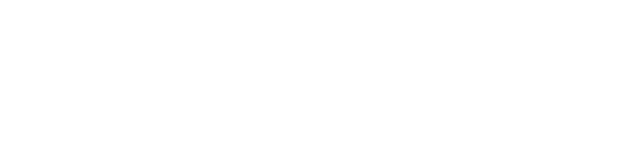
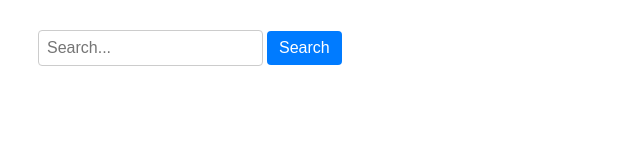
Before and after one commit to acciojob/Interactive-Search-debasisnayak12, a website: page main.html in a window 1280 px wide. Shown: the whole page, without its empty margins (0-640 px from the left). Drawn offline with Linux system fonts and the light colour scheme.

Commit message:
created a submission

```diff
--- a/main.html
+++ b/main.html
@@ -8,6 +8,10 @@
 
 <body>
 	<!-- the entire body must be written by student -->
+	<div class="search">
+		<input type="text" class="input" placeholder="Search...">
+		<button class="btn">Search</button>
+	</div>
     <script type="text/javascript" src="./script.js">
 </script>
 
--- a/script.js
+++ b/script.js
@@ -1 +1,9 @@
 //your JS code here. If required.
+  const searchContainer = document.querySelector('.search');
+  const searchInput = document.querySelector('.input');
+  const searchBtn = document.querySelector('.btn');
+
+searchBtn.addEventListener(('click'), () => {
+	searchContainer.classList.add('active');
+	searchInput.focus();
+});
--- a/styles.css
+++ b/styles.css
@@ -1 +1,22 @@
 /*  your css code here. If applicable */
+.search {
+    margin:20px;
+	padding:10px;
+}
+.input {
+   padding: 8px;
+   font-size: 16px;
+   border: 1px solid #ccc;
+   outline:none;
+   border-radius: 4px;
+}
+
+.btn {
+  padding: 8px 12px;
+  font-size: 16px;
+  border: none;
+  border-radius: 4px;
+  background-color: #007bff;
+  color: white;
+  cursor: pointer;
+}
```
